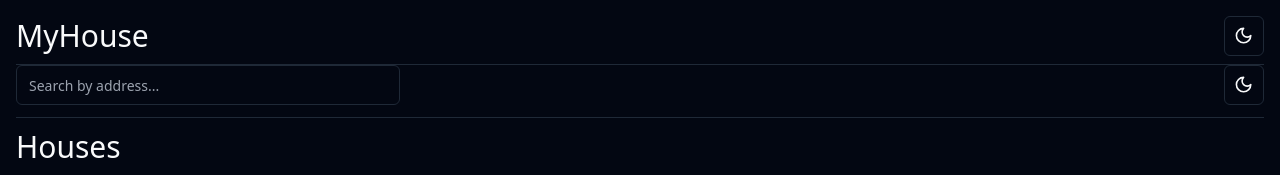
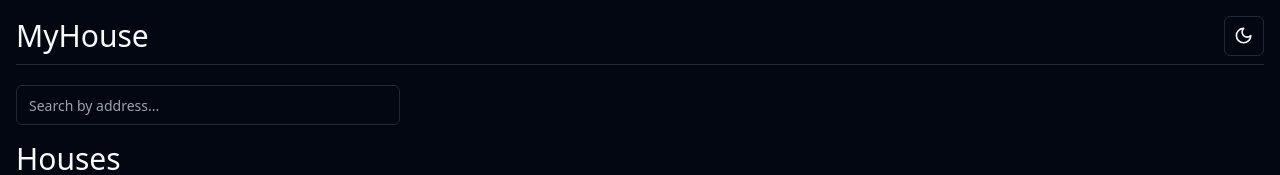
Before and after one commit to MuradIsayev/QbitTech-assignment, a React (Vite) app: page / in a window 1280 px wide. Shown: the top 175 px of the page. Built offline with nearby package versions, Linux system fonts and the light colour scheme; no server answers.

Commit message:
Search component was updated

```diff
--- a/src/components/SearchBar.tsx
+++ b/src/components/SearchBar.tsx
@@ -1,10 +1,8 @@
-import { ModeToggle } from '../components/mode-toggle';
 import { Input } from '@/components/ui/input';
-import { Separator } from '@/components/ui/separator';
 
 const SearchBar = () => {
   return (
-    <nav className="w-full h-10 mb-6">
+    <nav className="w-full h-10 mt-5 mb-4">
       <div className="flex items-center justify-between gap-2 mb-3">
         <Input
           type="search"
@@ -13,9 +11,7 @@ const SearchBar = () => {
           placeholder="Search by address..."
           autoComplete="off"
         />
-        <ModeToggle />
       </div>
-      <Separator />
     </nav>
   );
 };
```
